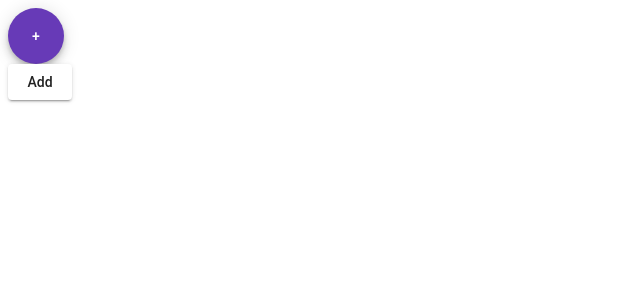
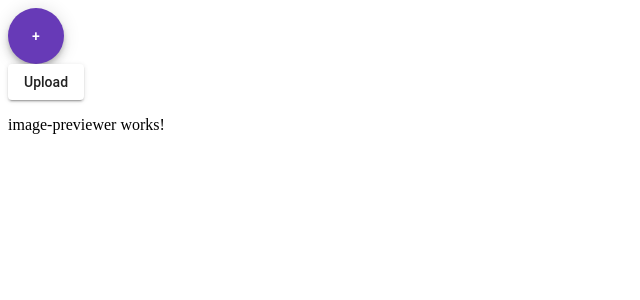
Before and after one commit to matoliva/photo-gallery, an Angular app: page / in a window 1280 px wide. Shown: the top 300 px of the page, without its empty margins (0-640 px from the left). Built offline with nearby package versions, Linux system fonts and the light colour scheme.

Commit message:
created shared module and imagePreviewer component

```diff
--- a/src/app/app.component.html
+++ b/src/app/app.component.html
@@ -15,6 +15,6 @@
 
   <div #images> </div>
 
-  <button mat-raised-button>Add</button>
-
+  <button mat-raised-button>Upload</button>
 </div>
+<shared-image-previewer></shared-image-previewer>
--- a/src/app/app.module.ts
+++ b/src/app/app.module.ts
@@ -3,6 +3,7 @@ import { NgModule } from '@angular/core';
 import { MatButtonModule } from '@angular/material/button';
 
 import { AppComponent } from './app.component';
+import { SharedModule } from '../shared/shared.module';
 
 @NgModule({
   declarations: [
@@ -10,7 +11,8 @@ import { AppComponent } from './app.component';
   ],
   imports: [
     BrowserModule,
-    MatButtonModule
+    MatButtonModule,
+    SharedModule
   ],
   providers: [],
   bootstrap: [AppComponent]
--- /dev/null
+++ b/src/shared/components/image-previewer/image-previewer.component.html
@@ -0,0 +1 @@
+<p>image-previewer works!</p>
--- /dev/null
+++ b/src/shared/components/image-previewer/image-previewer.component.ts
@@ -0,0 +1,15 @@
+import { Component, OnInit, ChangeDetectionStrategy } from '@angular/core';
+
+@Component({
+  selector: 'shared-image-previewer',
+  templateUrl: './image-previewer.component.html',
+  styleUrls: ['./image-previewer.component.scss']
+})
+export class ImagePreviewerComponent implements OnInit {
+
+  constructor() { }
+
+  ngOnInit(): void {
+  }
+
+}
```
Also changed, not shown: src/shared/shared.module.ts (added, +18 -0 lines), src/shared/components/image-previewer/image-previewer.component.scss (added), 1 other file (tests, documents, lock files or other folders).
